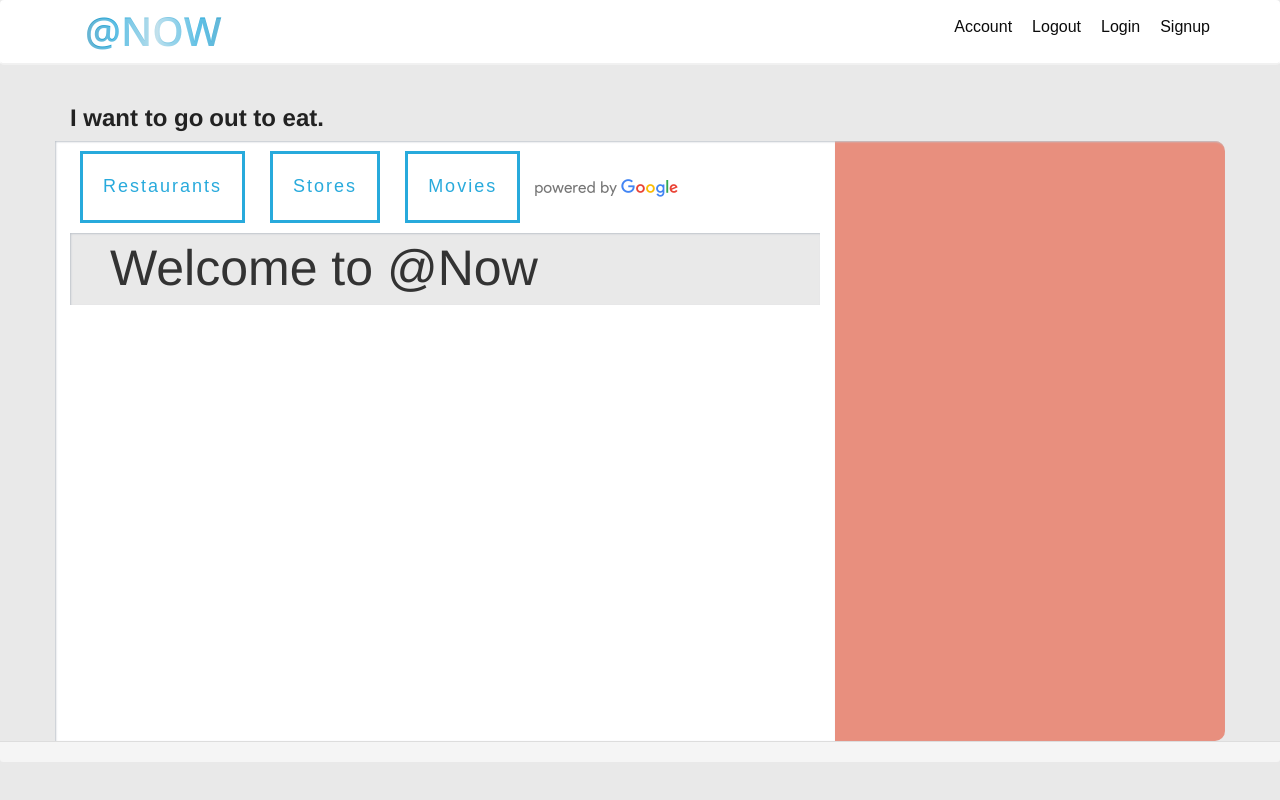
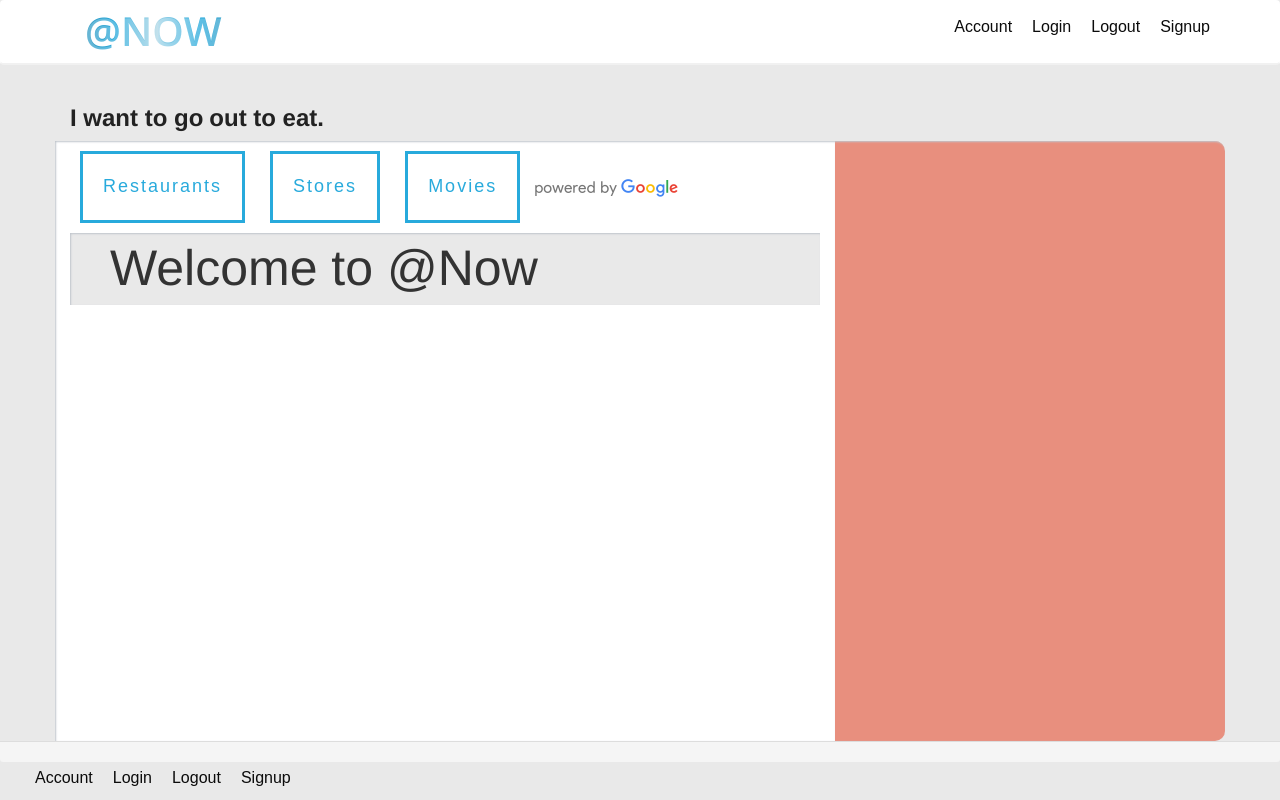
Before and after one commit to samir-acle/AtNow, a Node server app: page / in a window 1280 px wide. Run offline with Node 20, Linux system fonts and the light colour scheme; some libraries are stand-ins or nearby versions.

Commit message:
added footer

```diff
--- a/public/css/style.css
+++ b/public/css/style.css
@@ -394,3 +394,18 @@ div.location-toggle:nth-child(even) {
 .welcome {
   font-size: 50px;
 }
+
+/** footer **/
+
+.nav--footer span {
+  font-family: "HelveticaNeue-Light", "Helvetica Neue Light", sans-serif;
+  color: #0b0b0b;
+  font-size: 16px;
+  cursor: pointer;
+}
+
+.nav--footer span:hover {
+  color: #0b0b0b;
+  padding-bottom: 2px;
+  border-bottom: 2px solid #73d8ff;
+}
--- a/public/index.html
+++ b/public/index.html
@@ -32,8 +32,8 @@
           <!-- If user signed in etc. -->
           <ul id="custom" class="nav navbar-nav navbar-right">
             <li class="nav-custom account link"><p><span>Account</span></p></li>
+            <li class= "nav-custom login link"><p><span>Login</span></p></li>
             <li class="nav-custom logout link"><p><span>Logout</span></p></li>
-            <li class= "nav-custom login link"><p><span>Login</span></p></li>
             <li class= "nav-custom signup link"><p><span>Signup</span></p></li>
           </ul>
         </nav>
@@ -95,6 +95,12 @@
   </div>
 <footer>
   <div class="footer-style panel-footer">
+    <ul id="custom" class="footer nav navbar-nav">
+          <li class="nav--footer account link"><p><span>Account</span></p></li>
+          <li class= "nav--footer login link"><p><span>Login</span></p></li>
+          <li class="nav--footer logout link"><p><span>Logout</span></p></li>
+          <li class= "nav--footer signup link"><p><span>Signup</span></p></li>
+    </ul>
   </div>
 </footer>
     <script async defer
```
